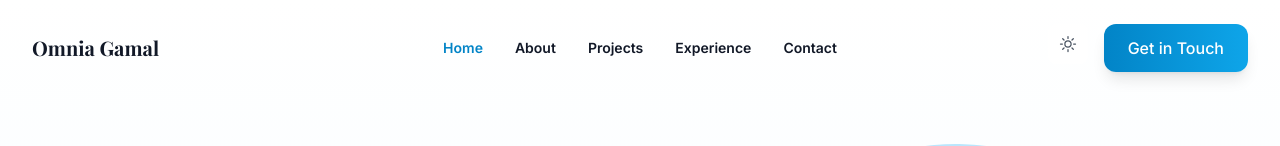
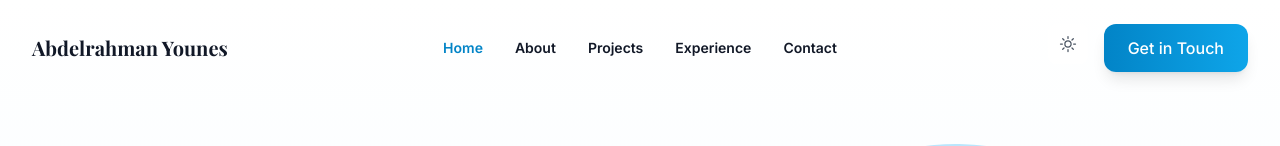
Before and after one commit to YoussefAbdelmaksod1/Abdelrahman-s_portfolio, a Next.js app: page / in a window 1280 px wide. Shown: the top 146 px of the page. Built offline with nearby package versions, Linux system fonts and the light colour scheme; a web font is replaced by a local one.

Commit message:
Fix name in navigation

```diff
--- a/src/components/Navigation.tsx
+++ b/src/components/Navigation.tsx
@@ -39,7 +39,7 @@ export function Navigation() {
       <nav className="container flex items-center justify-between py-4 lg:py-6" aria-label="Global">
         <div className="flex lg:flex-1">
           <Link href="/" className="-m-1.5 p-1.5">
-            <span className="font-display text-lg sm:text-xl font-bold dark:text-white">Omnia Gamal</span>
+            <span className="font-display text-lg sm:text-xl font-bold dark:text-white">Abdelrahman Younes</span>
           </Link>
         </div>
         <div className="flex items-center gap-4 lg:hidden">
```
